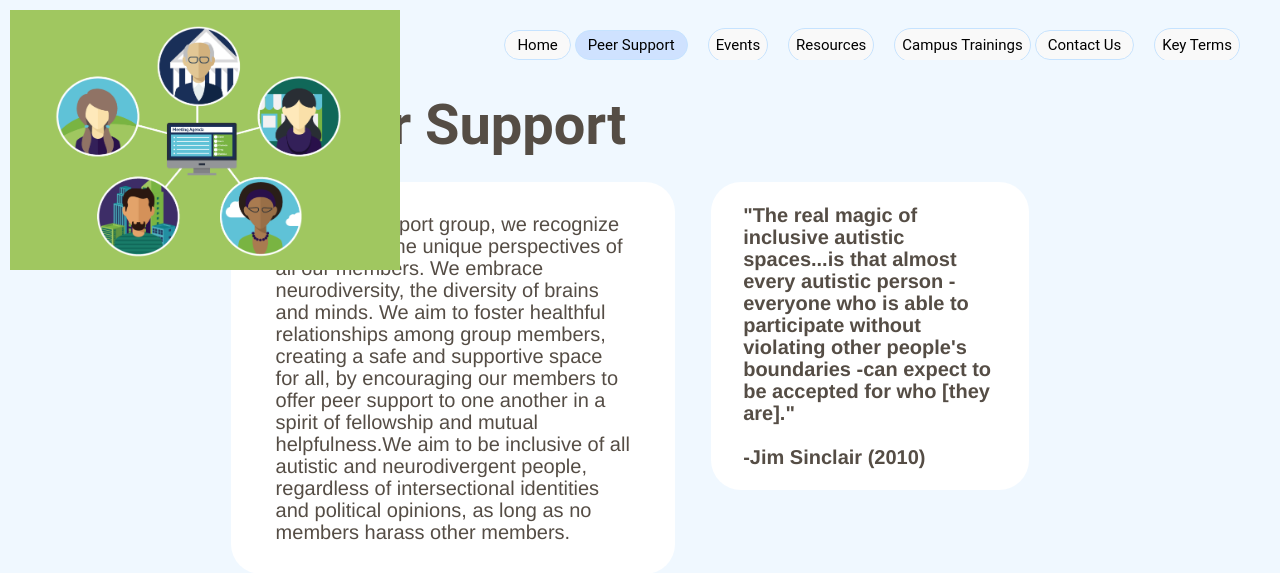
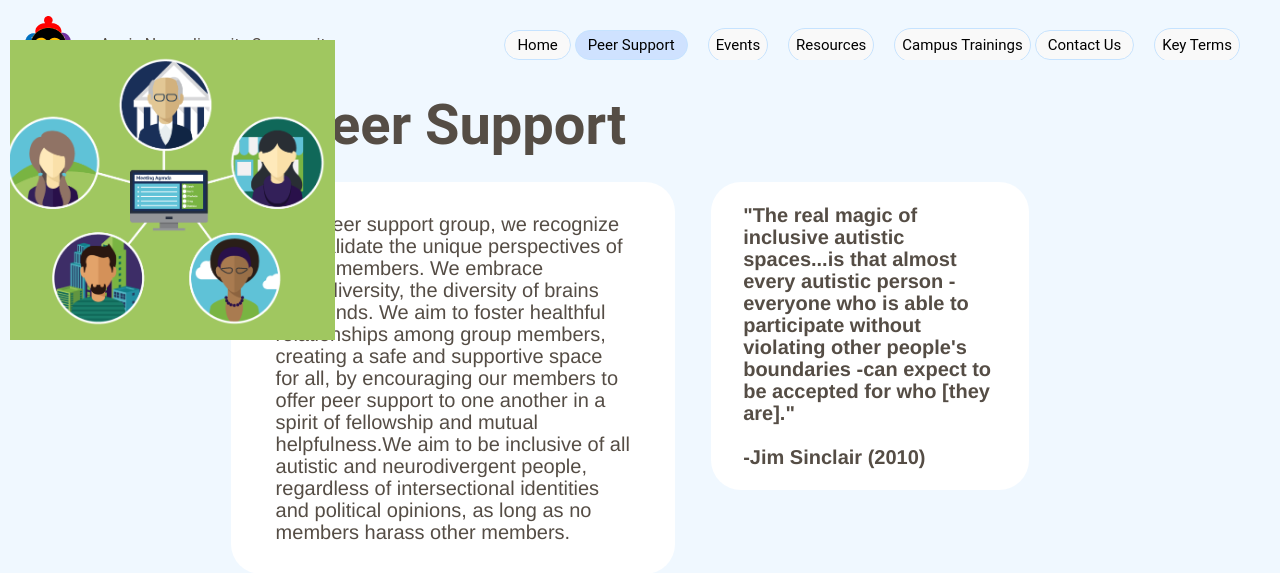
Before and after one commit to Autism-Neurodiversity-Community-UCD/ancwebsite, a Flask app: page /peersupport in a window 1280 px wide. Shown: the top 573 px of the page. Run offline with Flask 2, Linux system fonts and the light colour scheme.

Commit message:
Update ANCpeersupport.html

```diff
--- a/templates/ANCpeersupport.html
+++ b/templates/ANCpeersupport.html
@@ -72,7 +72,7 @@
     <div class="flex-container left">
       <div class="item">
       <h2>In-Person</h2>
-      <img src="../static/icons/pic2.png"
+      <img class="scczoom" src="../static/icons/pic2.png"
            alt='Student Community Center' width="390" height="260.4">
       <p>
       <b>Our in-person meetings are temporarily suspended due to COVID-19.</b>
@@ -88,7 +88,7 @@
     <div class="flex-container right">
       <div class="item">
       <h2>Virtual</h2>
-      <img src="../static/icons/pic1.png"
+      <img class="scczoom" src="../static/icons/pic1.png"
            alt='graphic showing five cartoon people connected to a computer'
            width="390" height="260.4">
       <p>Our virtual meetings use <b><ins>Zoom.</ins></b>
```
